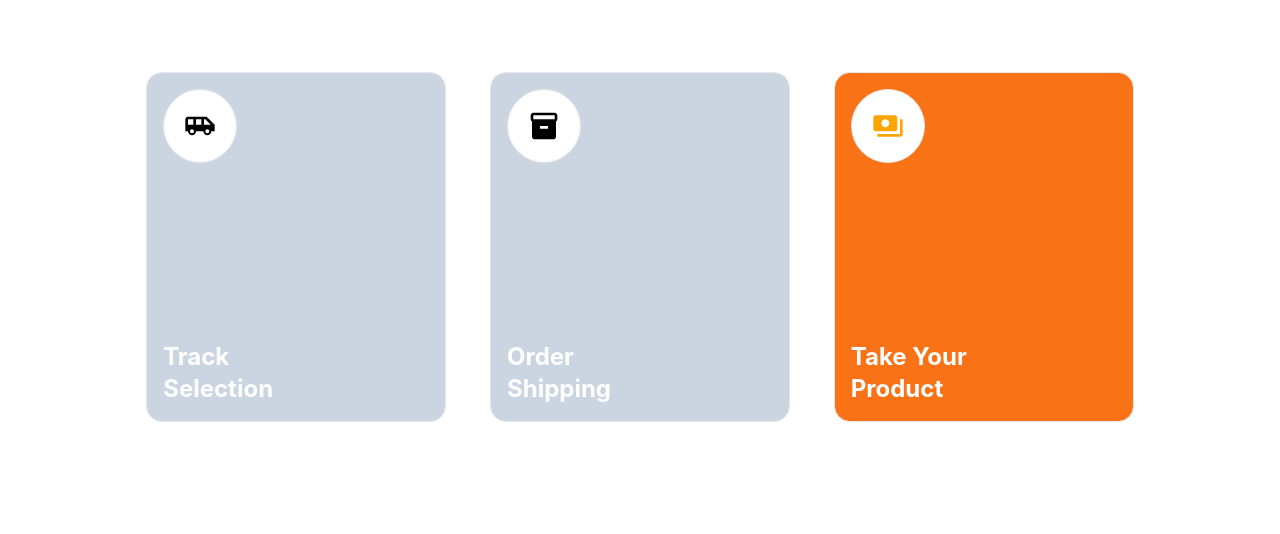
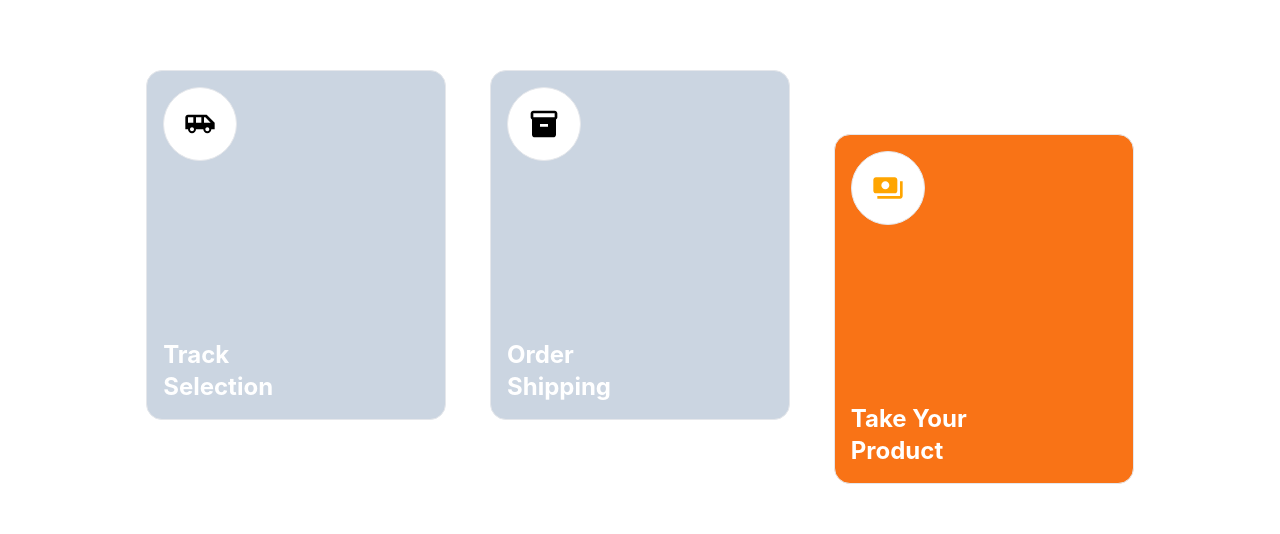
Before and after one commit to Tobbiloba/tobbie-logistics, a React (Create React App) app: page / in a window 1280 px wide. Shown: the part 3374-3908 px from the top of the page. Built offline with nearby package versions, Linux system fonts and the light colour scheme.

Commit message:
medium view for steps component page

```diff
--- a/src/components/Projects.js
+++ b/src/components/Projects.js
@@ -11,7 +11,7 @@ const Projects = () => {
                     <button className="py-2 px-5 rounded-2xl border border-orange-500 text-orange-500 hover:bg-orange-500 hover:text-white">View All</button>
                 </div>
             </div>
-            <div className='flex flex-row md:flex-wrap md:px-3 md:justify-center justify-between mt-16 border border-black'>
+            <div className='flex flex-row md:flex-wrap md:px-3 md:justify-center justify-between mt-16'>
                 <div className='w-[375px] md:w-[425px] md:mr-3 cursor-pointer overflow-hidden hover:h-[575px] transition ease-in-out delay-150 hover:-translate-y-2 h-[350px]  relative hover:top-8'>
                     {/* <div className='absolute w-[375px] opacity-0 hover:opacity-100 cursor-pointer h-[375px] flex justify-center'>
                         <div className='border-8 h-[65px] border-white bg-orange-500 rounded-xl w-[70px] relative bottom-8 flex justify-center items-center'>
--- a/src/components/Steps.js
+++ b/src/components/Steps.js
@@ -10,7 +10,7 @@ const Steps = () => {
 
                 </div>
             </div>
-            <div className='flex flex-row justify-evenly mt-8'>
+            <div className='flex flex-row md:flex-wrap justify-evenly mt-8'>
                 <div className="flex border bg-slate-300 rounded-2xl w-[300px]  h-[350px] p-4 flex-col justify-between items-start px-4">
                     <div className='border p-5 rounded-full bg-white'>
                         <AirportShuttleIcon style={{ fontSize: '32px' }} />
@@ -25,7 +25,7 @@ const Steps = () => {
                         Order <br /> Shipping
                     </p>
                 </div>
-                <div className="flex border rounded-2xl w-[300px] bg-orange-500 h-[350px] p-4 flex-col justify-between items-start px-4">
+                <div className="flex border md:mt-16 rounded-2xl w-[300px] bg-orange-500 h-[350px] p-4 flex-col justify-between items-start px-4">
                     <div className='border p-5 rounded-full bg-white'>
                         <PaymentsIcon style={{ color: 'orange', fontSize: '32px' }} />
                     </div>
```
